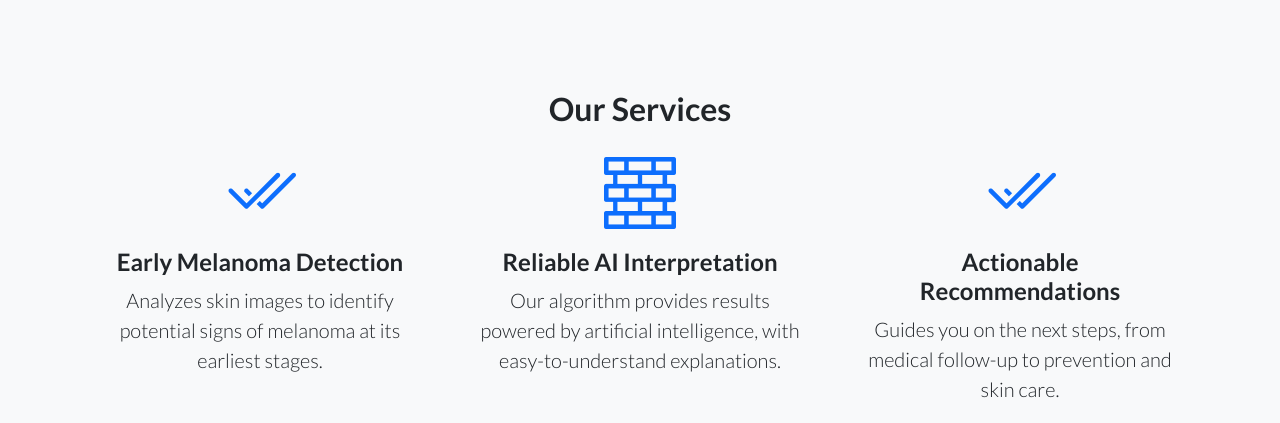
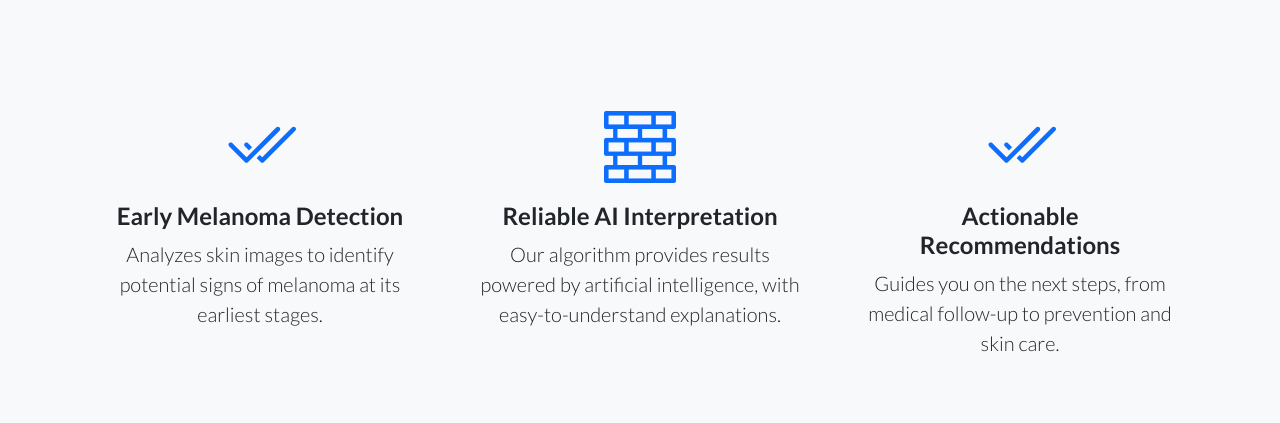
Before and after one commit to Caritochoa/web-services-lucis, a website: page index.html in a window 1280 px wide. Shown: the part 558-981 px from the top of the page. Drawn offline with nearby package versions, Linux system fonts and the light colour scheme.

Commit message:
commented service title

```diff
--- a/index.html
+++ b/index.html
@@ -54,7 +54,7 @@
         </header>
         <!-- Icons Grid-->
         <section id="services" class="features-icons bg-light text-center">
-            <h2> Our Services </h2>
+            <!--h2> Our Services </h2-->
             <div id="services" class="container">
                 <div class="row">
                     <div class="col-lg-4">
```
